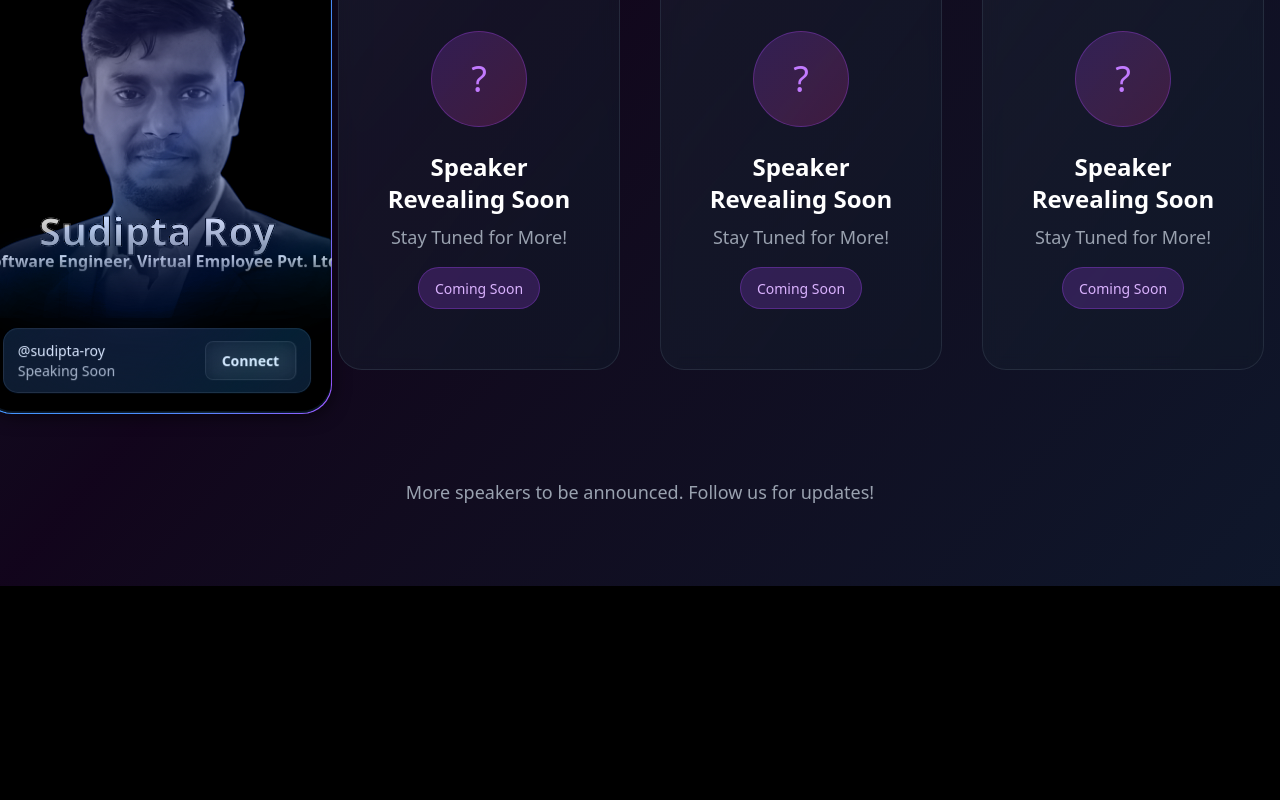
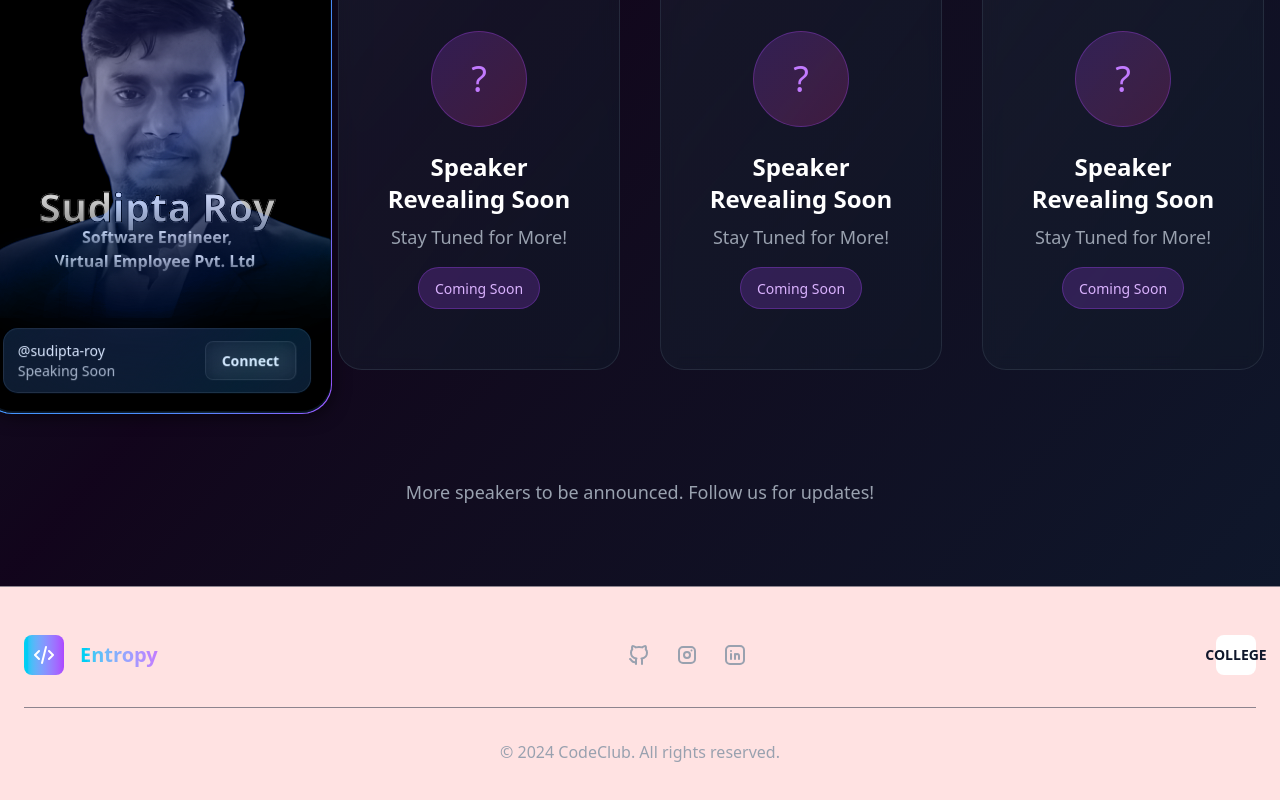
Before and after one commit to Kunal25Das/Wpshop, a Next.js app: page /speakers in a window 1280 px wide. Shown: the part 866-1666 px from the top of the page. Before the commit the page ends 1452 px from the top, so only its background shows below. Built offline with nearby package versions, Linux system fonts and the light colour scheme; a web font is replaced by a local one.

Commit message:
Fix: Profile-Card

```diff
--- a/src/app/layout.tsx
+++ b/src/app/layout.tsx
@@ -19,6 +19,7 @@ import {
 } from "@/styles/Fonts";
 import "./globals.css";
 import Navbar from "@/components/Navbar";
+import Footer from "@/components/Footer";
 
 const geistSans = Geist({
   variable: "--font-geist-sans",
@@ -136,6 +137,7 @@ export default function RootLayout({
           />
         )}
         <div className="relative z-1">{children}</div>
+        <Footer />
       </body>
     </html>
   );
--- /dev/null
+++ b/src/components/Footer.tsx
@@ -0,0 +1,51 @@
+import { IconBrandGithub, IconBrandInstagram, IconBrandLinkedin, IconCode } from "@tabler/icons-react";
+import { motion } from "framer-motion";
+import React from "react";
+
+const Footer = () => {
+  return (
+    <>
+      <div className="bg-red-100 border-t border-slate-800/50 py-12 z-100">
+        <div className="container mx-auto px-6">
+          <div className="flex flex-col md:flex-row items-center justify-between">
+            <div className="flex items-center space-x-4 mb-6 md:mb-0">
+              <div className="w-10 h-10 bg-gradient-to-r from-cyan-400 to-purple-500 rounded-lg flex items-center justify-center">
+                <IconCode className="w-6 h-6 text-white" />
+              </div>
+              <span className="text-xl font-bold bg-gradient-to-r from-cyan-400 to-purple-400 bg-clip-text text-transparent">
+                Entropy
+              </span>
+            </div>
+
+            <div className="flex space-x-6 mb-6 md:mb-0">
+              {[IconBrandGithub, IconBrandInstagram, IconBrandLinkedin].map(
+                (Icon, index) => (
+                  <motion.a
+                    key={index}
+                    href="#"
+                    whileHover={{ scale: 1.2, rotateZ: 10 }}
+                    className="text-gray-400 hover:text-cyan-400 transition-colors"
+                  >
+                    <Icon className="w-6 h-6" />
+                  </motion.a>
+                )
+              )}
+            </div>
+
+            <div className="w-10 h-10 bg-white rounded-lg flex items-center justify-center">
+              <span className="text-slate-900 font-bold text-sm">COLLEGE</span>
+            </div>
+          </div>
+
+          <div className="text-center mt-8 pt-8 border-t border-slate-800/50">
+            <p className="text-gray-400">
+              &copy; 2024 CodeClub. All rights reserved.
+            </p>
+          </div>
+        </div>
+      </div>
+    </>
+  );
+};
+
+export default Footer;
--- a/src/styles/ProfileCard.css
+++ b/src/styles/ProfileCard.css
@@ -315,10 +315,10 @@
   font-weight: 600;
   position: relative;
   top: -12px;
-  white-space: nowrap;
+  /* white-space: pre-line; */
   font-size: 16px;
   margin: 0 auto;
-  width: min-content;
+  width: fit-content;
   background-image: linear-gradient(to bottom, #fff, #4a4ac0);
   background-size: 1em 1.5em;
   -webkit-text-fill-color: transparent;
```
